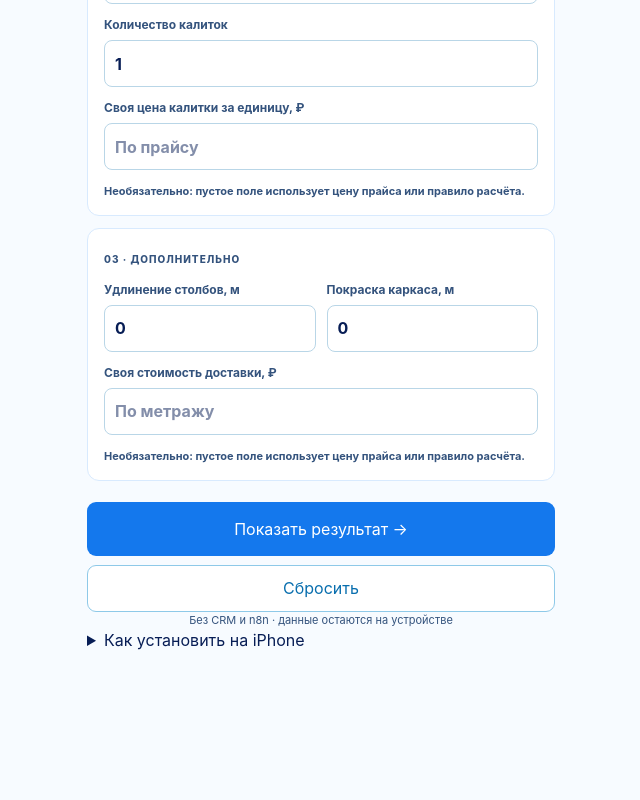
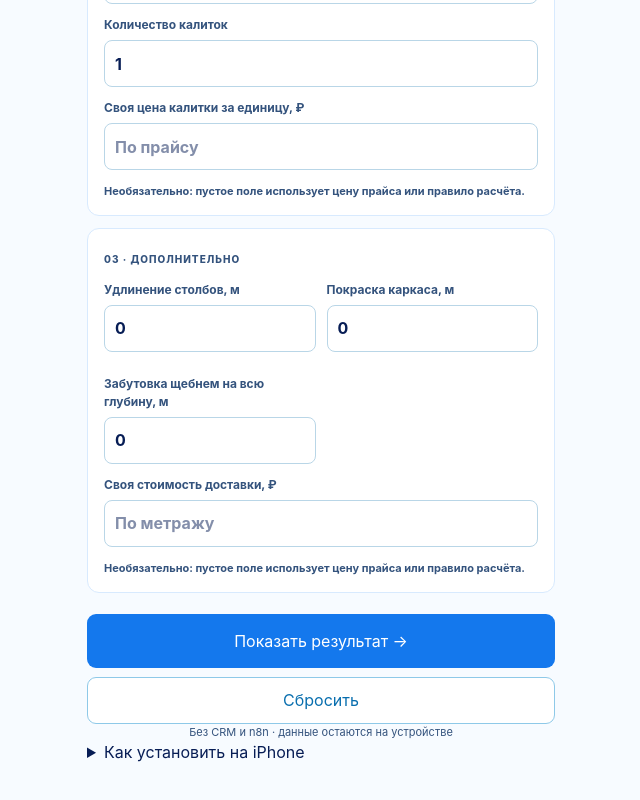
Before and after one commit to sega881117-bit/fence-estimate-pwa, a Next.js app: page / in a window 1280 px wide. Shown: the part 1206-2006 px from the top of the page, without its empty margins (319-959 px from the left). Before the commit the page ends 1898 px from the top, so only its background shows below. Built offline with nearby package versions, Linux system fonts and the light colour scheme.

Commit message:
Add gravel backfill option

```diff
--- a/app/page.tsx
+++ b/app/page.tsx
@@ -15,26 +15,26 @@ const materials = {
 type Material = keyof typeof materials;
 type Wicket = 'adjacent' | 'separate' | 'none';
 type GateCount = number | '';
-type NumericKey = 'length' | 'fencePrice' | 'targetTotal' | 'swingPrice' | 'slidingPrice' | 'swingCount' | 'slidingCount' | 'wicketPrice' | 'wicketCount' | 'deliveryPrice' | 'extension' | 'paint';
+type NumericKey = 'length' | 'fencePrice' | 'targetTotal' | 'swingPrice' | 'slidingPrice' | 'swingCount' | 'slidingCount' | 'wicketPrice' | 'wicketCount' | 'deliveryPrice' | 'extension' | 'paint' | 'gravel';
 type State = {
   mode: 'standard' | 'fence'; material: Material; height: string; length: number; fencePrice: number; targetTotal: number;
   swingEnabled: boolean; swingWidth: string; swingPrice: number; swingCount: GateCount;
   slidingEnabled: boolean; slidingWidth: string; slidingPrice: number; slidingCount: GateCount;
   wicket: Wicket; wicketPrice: number; wicketCount: number;
-  deliveryPrice: number; extension: number; paint: number;
+  deliveryPrice: number; extension: number; paint: number; gravel: number;
 };
 type Line = { title: string; details: string[]; unit: string; quantity: number; unitPrice: number; amount: number; manual?: boolean; requiresReview?: boolean };
 const initial: State = {
   mode: 'standard', material: 'profile_one', height: '2', length: 70, fencePrice: 0, targetTotal: 0,
   swingEnabled: true, swingWidth: '4', swingPrice: 0, swingCount: 1,
   slidingEnabled: false, slidingWidth: '4', slidingPrice: 0, slidingCount: 1,
-  wicket: 'adjacent', wicketPrice: 0, wicketCount: 1, deliveryPrice: 0, extension: 0, paint: 0,
+  wicket: 'adjacent', wicketPrice: 0, wicketCount: 1, deliveryPrice: 0, extension: 0, paint: 0, gravel: 0,
 };
 const numericRules: Record<NumericKey, { min: number; integer?: boolean; blankWhenZero?: boolean }> = {
   length: { min: 1, integer: true },
   fencePrice: { min: 0, blankWhenZero: true }, targetTotal: { min: 0, blankWhenZero: true }, swingPrice: { min: 0, blankWhenZero: true }, slidingPrice: { min: 0, blankWhenZero: true },
   swingCount: { min: 1, integer: true }, slidingCount: { min: 1, integer: true }, wicketCount: { min: 1, integer: true }, wicketPrice: { min: 0, blankWhenZero: true },
-  deliveryPrice: { min: 0, blankWhenZero: true }, extension: { min: 0 }, paint: { min: 0 },
+  deliveryPrice: { min: 0, blankWhenZero: true }, extension: { min: 0 }, paint: { min: 0 }, gravel: { min: 0 },
 };
 const money = (value: number) => new Intl.NumberFormat('ru-RU', { style: 'currency', currency: 'RUB', maximumFractionDigits: 0 }).format(value);
 const gateCount = (value: GateCount) => typeof value === 'number' && Number.isInteger(value) && value > 0 ? value : 1;
@@ -52,7 +52,7 @@ const fixedTotalFor = (s: State) => {
   }
   if (s.wicket !== 'none') total += (s.wicketPrice > 0 ? s.wicketPrice : s.wicket === 'separate' ? 15000 : 13000) * Math.max(1, s.wicketCount);
   total += delivery;
-  total += s.extension * 300 + s.paint * 250;
+  total += s.extension * 300 + s.paint * 250 + s.gravel * 300;
   return total;
 };
 const fenceSpec = (material: Material, height: string) => {
@@ -112,6 +112,7 @@ export default function Home() {
       }
       if (s.extension) list.push({ title: 'Удлинение столбов до 1,5 м', details: ['Дополнительная позиция, требует подтверждения объёма работ.'], unit: 'м.п.', quantity: s.extension, unitPrice: 300, amount: s.extension * 300, requiresReview: true });
       if (s.paint) list.push({ title: 'Покраска каркаса', details: ['Дополнительная позиция, требует подтверждения состава работ.'], unit: 'м.п.', quantity: s.paint, unitPrice: 250, amount: s.paint * 250, requiresReview: true });
+      if (s.gravel) list.push({ title: 'Забутовка щебнем на всю глубину', details: [], unit: 'м.п.', quantity: s.gravel, unitPrice: 300, amount: s.gravel * 300 });
     }
     const automaticDelivery = s.length <= 60 ? 6000 : s.length <= 120 ? 8000 : 12000;
     const delivery = s.deliveryPrice > 0 ? s.deliveryPrice : automaticDelivery;
@@ -305,7 +306,7 @@ export default function Home() {
       {s.slidingEnabled && <><div className="grid gate-grid">{widths(s.slidingWidth, 'slidingWidth')}{numericInput('Количество откатных ворот', 'slidingCount')}</div>{price('Своя цена откатных ворот за комплект, ₽', 'slidingPrice', 'По прайсу')}{needsManualPrice(s.slidingWidth, s.slidingPrice) && <p className="price-warning">Для ширины {s.slidingWidth.replace('.', ',')} м назначьте свою цену за комплект: автоматической цены нет.</p>}</>}
       <label>Калитка<select value={s.wicket} onChange={event => set('wicket', event.target.value as Wicket)}><option value="adjacent">Калитка рядом с воротами</option><option value="separate">Калитка отдельно стоящая</option><option value="none">Нет калитки</option></select></label>
       {s.wicket !== 'none' && <>{numericInput('Количество калиток', 'wicketCount')}{price('Своя цена калитки за единицу, ₽', 'wicketPrice', 'По прайсу')}</>}
-    </section><section className="card"><small>03 · Дополнительно</small><div className="grid">{numericInput('Удлинение столбов, м', 'extension')}{numericInput('Покраска каркаса, м', 'paint')}</div>{price('Своя стоимость доставки, ₽', 'deliveryPrice', 'По метражу')}</section></>}
+    </section><section className="card"><small>03 · Дополнительно</small><div className="grid">{numericInput('Удлинение столбов, м', 'extension')}{numericInput('Покраска каркаса, м', 'paint')}{numericInput('Забутовка щебнем на всю глубину, м', 'gravel')}</div>{price('Своя стоимость доставки, ₽', 'deliveryPrice', 'По метражу')}</section></>}
     {s.mode === 'fence' && <section className="card"><small>02 · Доставка</small>{price('Своя стоимость доставки, ₽', 'deliveryPrice', 'По метражу')}</section>}
     {error && <p className="error">{error}</p>}<button className="primary">Показать результат →</button><button type="button" className="reset" onClick={() => { setS(initial); setNumericDrafts({}); }}>Сбросить</button>
   </form><p className="note">Без CRM и n8n · данные остаются на устройстве</p><details><summary>Как установить на iPhone</summary><p>Откройте сайт в Safari → «Поделиться» → «На экран Домой». После первого открытия расчёт работает офлайн.</p></details></main>;
--- a/public/sw.js
+++ b/public/sw.js
@@ -1,4 +1,4 @@
-const CACHE_NAME = 'fence-estimate-v17';
+const CACHE_NAME = 'fence-estimate-v18';
 const APP_SHELL = ['./', './manifest.webmanifest', './favicon.svg'];
 
 self.addEventListener('install', (event) => {
```
